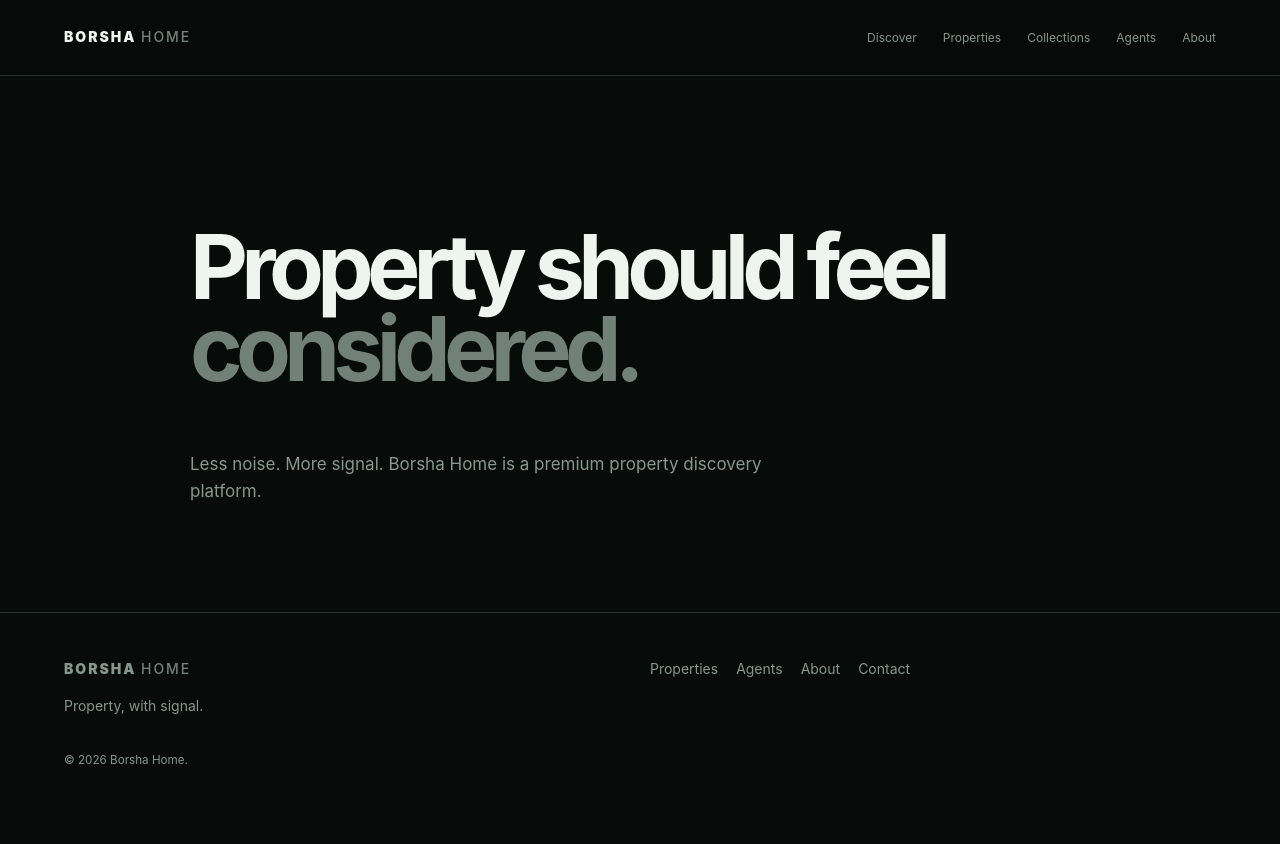
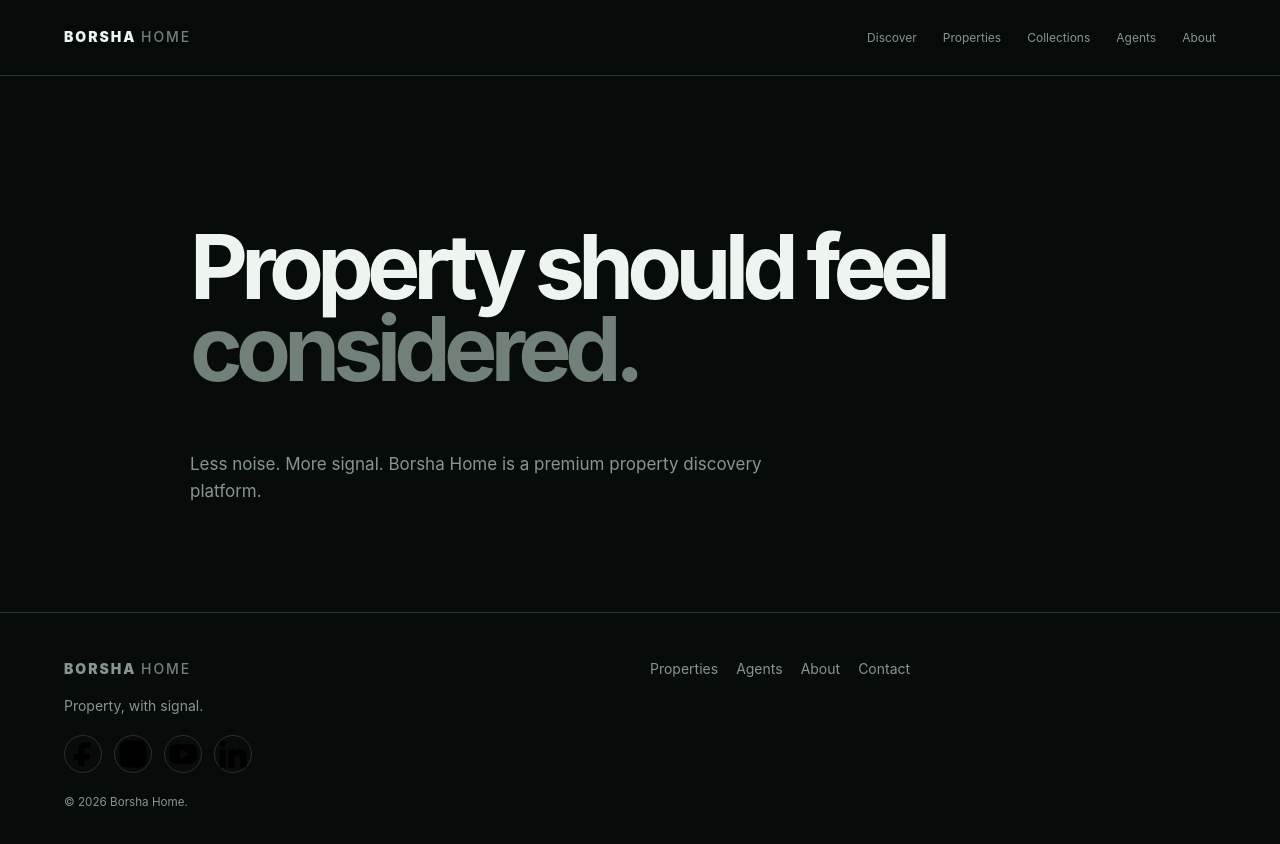
Before and after one commit to borshaweb-prog/reaslestate, a React (Vite) app: page /about in a window 1280 px wide. Shown: the top 844 px of the page. Before the commit the page ends 815 px from the top, so only its background shows below. Built offline with nearby package versions, Linux system fonts and the light colour scheme.

Commit message:
Show social media icons on frontend with admin-configurable links

```diff
--- a/src/components/layout/SiteFooter.jsx
+++ b/src/components/layout/SiteFooter.jsx
@@ -1 +1,3 @@
-import React from"react";import{Link}from"react-router-dom";import{siteConfig}from"../../config/site";import{useLocalStorage}from"../../hooks/useLocalStorage";export default function SiteFooter(){const[settings]=useLocalStorage("borsha_site_v1",siteConfig);const socials=[["facebook","Facebook"],["instagram","Instagram"],["youtube","YouTube"],["linkedin","LinkedIn"]];return <footer className="site-footer"><div><div className="brand">{settings.shortName||"BORSHA"} <span>HOME</span></div><p>{settings.tagline||"Property discovery with Signal™."}</p><div className="footer-socials">{socials.map(([key,label])=>settings.socials?.[key]?<a key={key} href={settings.socials[key]} target="_blank" rel="noreferrer" aria-label={label}><span className="social-letter">{label.slice(0,1)}</span></a>:null)}</div></div><div className="footer-links"><Link to="/properties">Properties</Link><Link to="/agents">Agents</Link><Link to="/about">About</Link><Link to="/contact">Contact</Link></div><small>© 2026 Borsha Home.</small></footer>}
+import React from"react";import{Link}from"react-router-dom";import{siteConfig}from"../../config/site";import{useLocalStorage}from"../../hooks/useLocalStorage";
+const Icon=({type})=>{if(type==="facebook")return <svg viewBox="0 0 24 24" aria-hidden="true"><path d="M14 8h3V4h-3c-3.31 0-5 1.69-5 5v3H6v4h3v4h4v-4h3l1-4h-4V9c0-.67.33-1 1-1Z"/></svg>;if(type==="instagram")return <svg viewBox="0 0 24 24" aria-hidden="true"><rect x="3" y="3" width="18" height="18" rx="5"/><circle cx="12" cy="12" r="4"/><circle cx="17.5" cy="6.5" r="1"/></svg>;if(type==="youtube")return <svg viewBox="0 0 24 24" aria-hidden="true"><path d="M21 8.1a3 3 0 0 0-2.1-2.1C17.1 5.5 12 5.5 12 5.5s-5.1 0-6.9.5A3 3 0 0 0 3 8.1 31 31 0 0 0 2.5 12 31 31 0 0 0 3 15.9a3 3 0 0 0 2.1 2.1c1.8.5 6.9.5 6.9.5s5.1 0 6.9-.5a3 3 0 0 0 2.1-2.1 31 31 0 0 0 .5-3.9 31 31 0 0 0-.5-3.9ZM10 15.5v-7l6 3.5-6 3.5Z"/></svg>;return <svg viewBox="0 0 24 24" aria-hidden="true"><path d="M5 3a2 2 0 1 1 0 4 2 2 0 0 1 0-4ZM3 9h4v12H3V9Zm6 0h4v1.7c.8-1.2 2-2 4-2 4 0 4 3 4 6.2V21h-4v-5.3c0-1.3 0-3-1.9-3s-2.1 1.5-2.1 3V21H9V9Z"/></svg>};
+export default function SiteFooter(){const[settings]=useLocalStorage("borsha_site_v1",siteConfig);const links={facebook:settings.socials?.facebook||"https://facebook.com",instagram:settings.socials?.instagram||"https://instagram.com",youtube:settings.socials?.youtube||"https://youtube.com",linkedin:settings.socials?.linkedin||"https://linkedin.com"};const socials=[["facebook","Facebook"],["instagram","Instagram"],["youtube","YouTube"],["linkedin","LinkedIn"]];return <footer className="site-footer"><div><div className="brand">{settings.shortName||"BORSHA"} <span>HOME</span></div><p>{settings.tagline||"Property, with signal."}</p><div className="footer-socials" style={{display:"flex",gap:12,marginTop:18}}>{socials.map(([key,label])=><a key={key} href={links[key]} target="_blank" rel="noreferrer" aria-label={label} title={label} style={{width:38,height:38,display:"inline-flex",alignItems:"center",justifyContent:"center",border:"1px solid rgba(255,255,255,.14)",borderRadius:"50%",color:"inherit"}}><Icon type={key}/></a>)}</div></div><div className="footer-links"><Link to="/properties">Properties</Link><Link to="/agents">Agents</Link><Link to="/about">About</Link><Link to="/contact">Contact</Link></div><small>© 2026 Borsha Home.</small></footer>}
```
